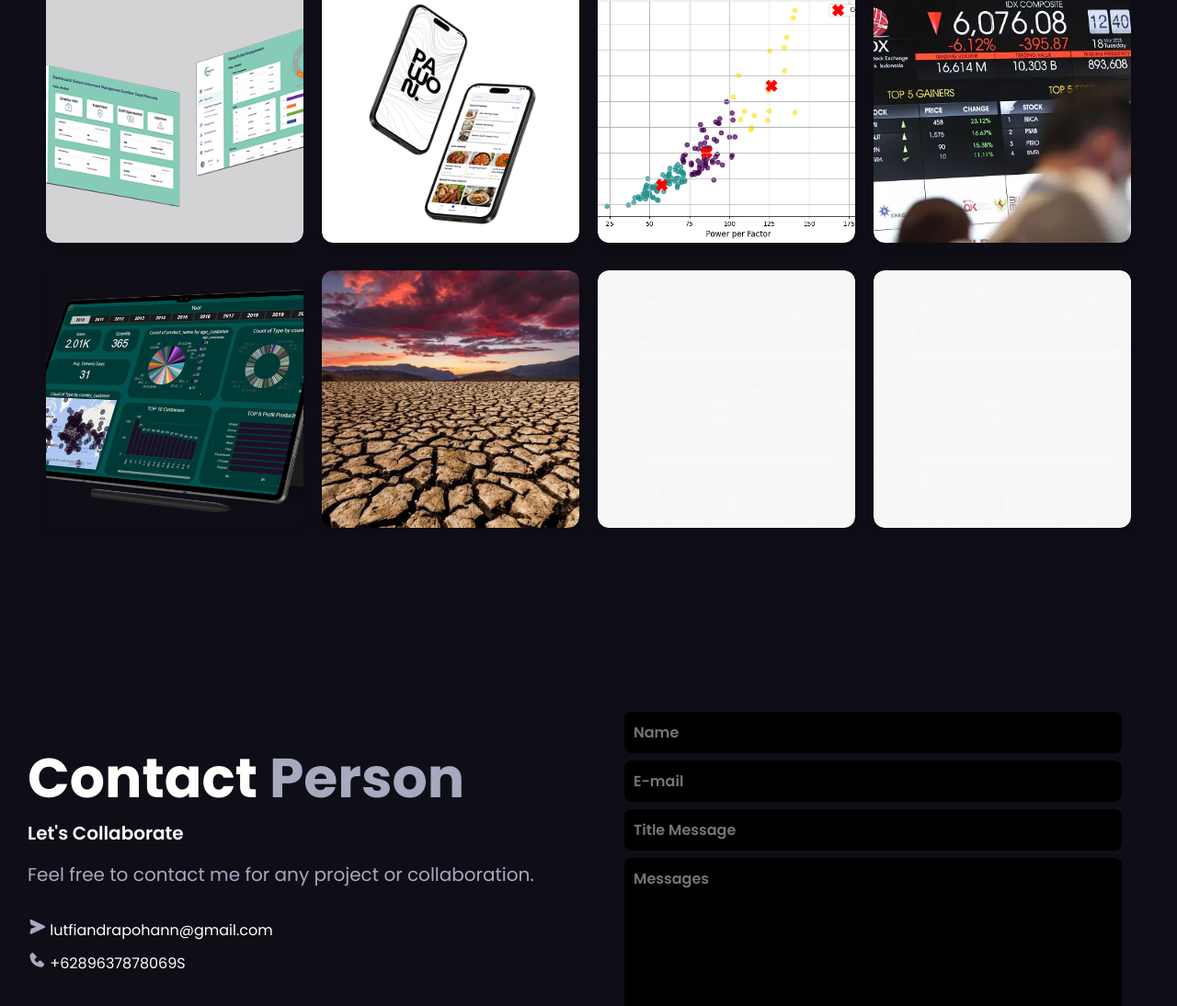
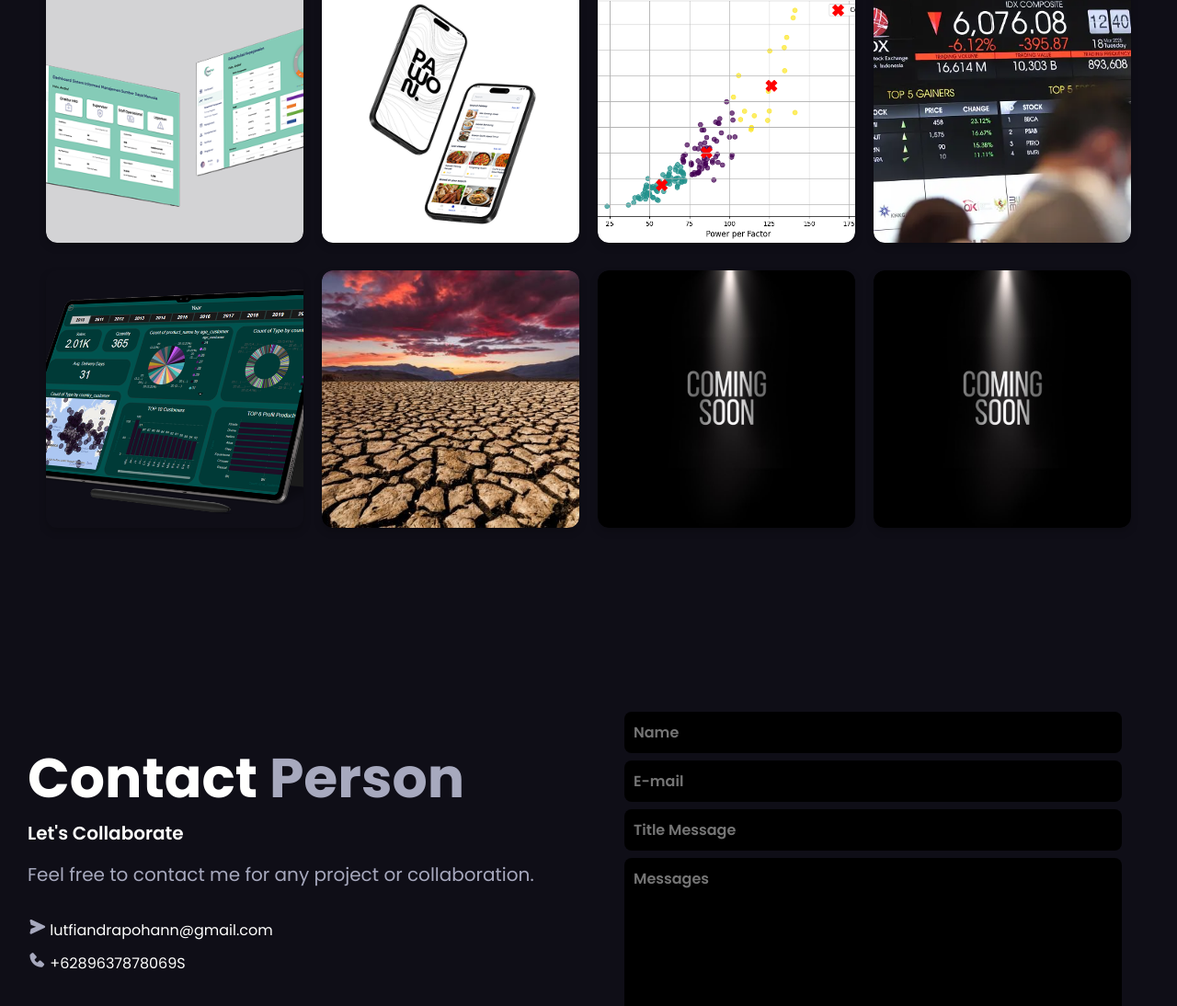
Before and after one commit to Lutfiandraa/portofolio, a plain HTML site: page index.html in a window 1280 px wide. Shown: the part 4616-5710 px from the top of the page at 92% size. Drawn offline with nearby package versions, Linux system fonts and the light colour scheme; a script that the page names is missing.

Commit message:
Update index.html dan tambah gambar comingsoon.jpg

```diff
--- a/index.html
+++ b/index.html
@@ -76,12 +76,12 @@
                     <div>
                         <i class='bx bx-code' style='color:#ffffff'></i>
                         <h2>Coding</h2>
-                        <a href="#" class="baca">Discover more about me</a>
+                        <a href="#projek" class="baca">Discover more about me</a>
                     </div>
                     <div>
                         <i class='bx bxl-sketch' style='color:#ffffff'></i>
                         <h2>Analyst & Visualize</h2>
-                        <a href="#" class="baca">Discover more about me</a>
+                        <a href="#projek" class="baca">Discover more about me</a>
                     </div>
                 </div>
             </div>
@@ -241,18 +241,18 @@
                 </div>
             </div>
             <div class="baris">
-                <img src="assets/img/white.jpg" alt="projek7">
+                <img src="assets/img/comingsoon.jpg" alt="projek7">
                 <div class="lapisan">
-                    <h5>Projek Baru 3</h5>
-                    <p>Deskripsi singkat proyek baru ketiga.</p>
+                    <h5>Next Project?</h5>
+                    <p>-</p>
                     <a href="#"><i class="bx bx-link-external" style="color: aliceblue;"></i></a>
                 </div>
             </div>
             <div class="baris">
-                <img src="assets/img/white.jpg" alt="projek8">
+                <img src="assets/img/comingsoon.jpg" alt="projek8">
                 <div class="lapisan">
-                    <h5>Projek Baru 4</h5>
-                    <p>Deskripsi singkat proyek baru keempat.</p>
+                    <h5>Next Project?</h5>
+                    <p>-</p>
                     <a href="#"><i class="bx bx-link-external" style="color: aliceblue;"></i></a>
                 </div>
             </div>
```
Also changed, not shown: assets/img/comingsoon.jpg (added).
